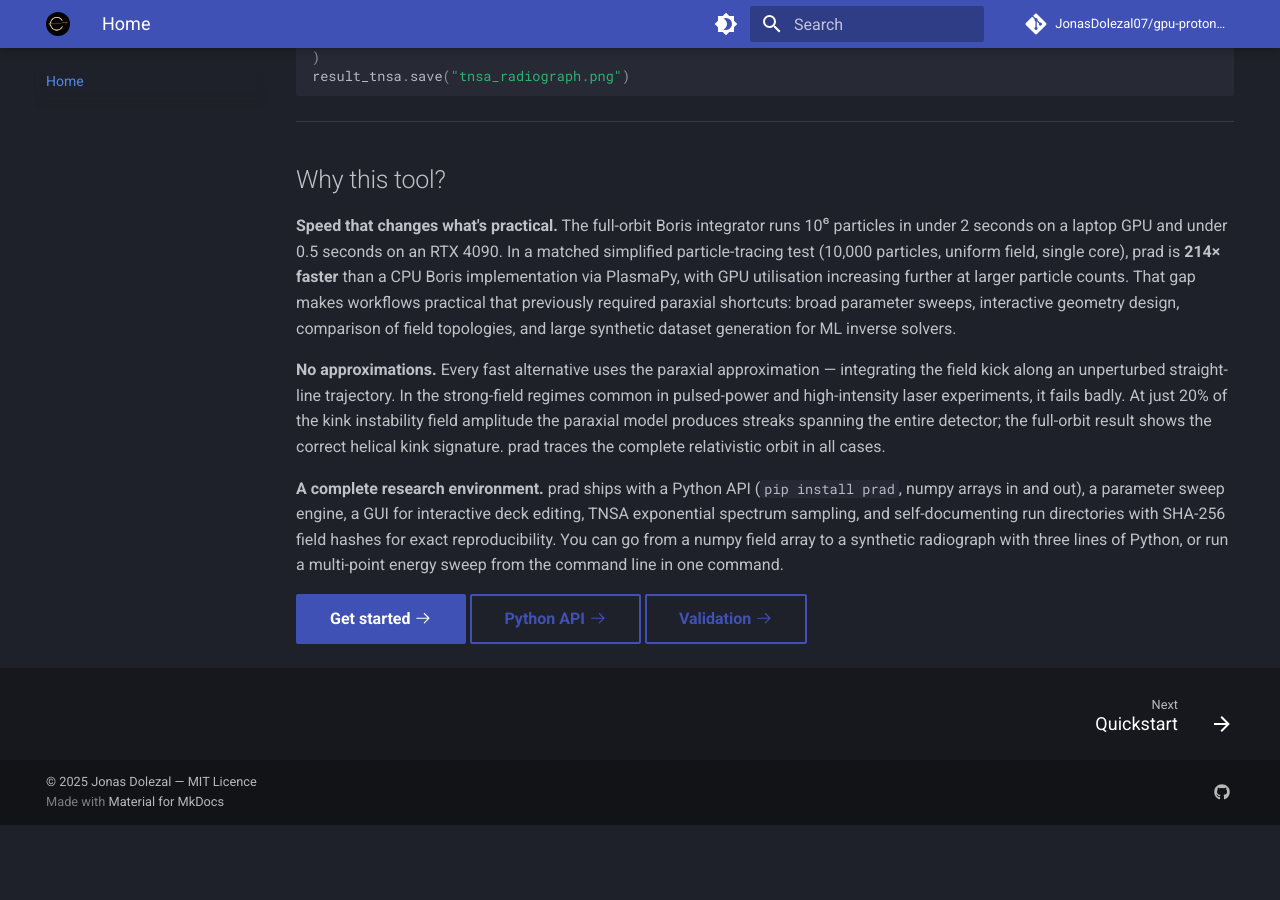
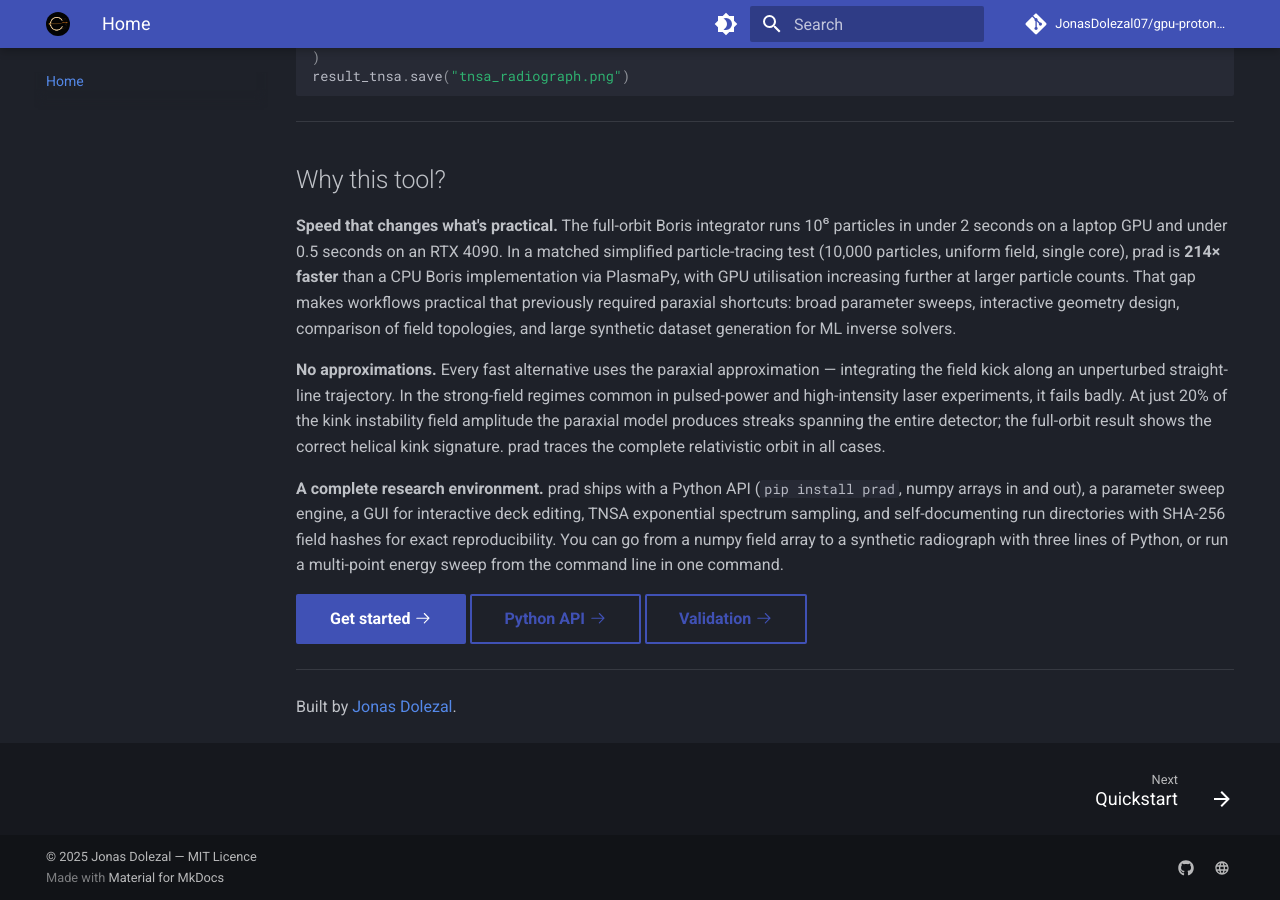
Before and after one commit to JonasDolezal07/gpu-proton-radiography, an MkDocs documentation site: the page built from docs/index.md, in a window 1280 px wide and 900 px high, scrolled down 2713 px. Built offline with MkDocs 1.6.1 and Material for MkDocs 9.7.7, drawn with Linux system fonts in a browser that asks for light colours; comment, search, counter and statistics services are not loaded; before the commit the page ends 3538 px from its top, so only the background shows below that; some of the changed lines change nothing that is shown.

Commit message:
Link jonasdolezal.com in footer, social icon, and homepage

```diff
--- a/docs/index.md
+++ b/docs/index.md
@@ -194,3 +194,7 @@ in one command.
 [Get started :octicons-arrow-right-24:](quickstart.md){ .md-button .md-button--primary }
 [Python API :octicons-arrow-right-24:](python_api.md){ .md-button }
 [Validation :octicons-arrow-right-24:](validation.md){ .md-button }
+
+---
+
+Built by [Jonas Dolezal](https://jonasdolezal.com).
--- a/mkdocs.yml
+++ b/mkdocs.yml
@@ -89,5 +89,8 @@ extra:
     - icon: fontawesome/brands/github
       link: https://github.com/JonasDolezal07/gpu-proton-radiography
       name: Source on GitHub
+    - icon: material/web
+      link: https://jonasdolezal.com
+      name: jonasdolezal.com
 
-copyright: "© 2025 Jonas Dolezal — MIT Licence"
+copyright: "© 2025 <a href='https://jonasdolezal.com'>Jonas Dolezal</a> — MIT Licence"
```
